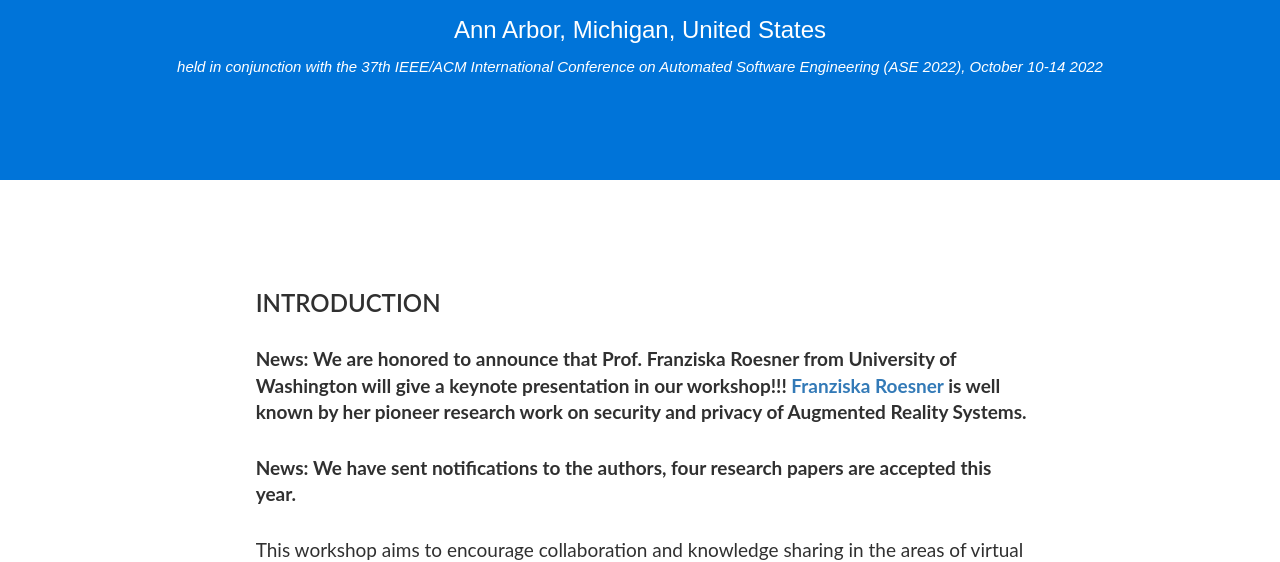
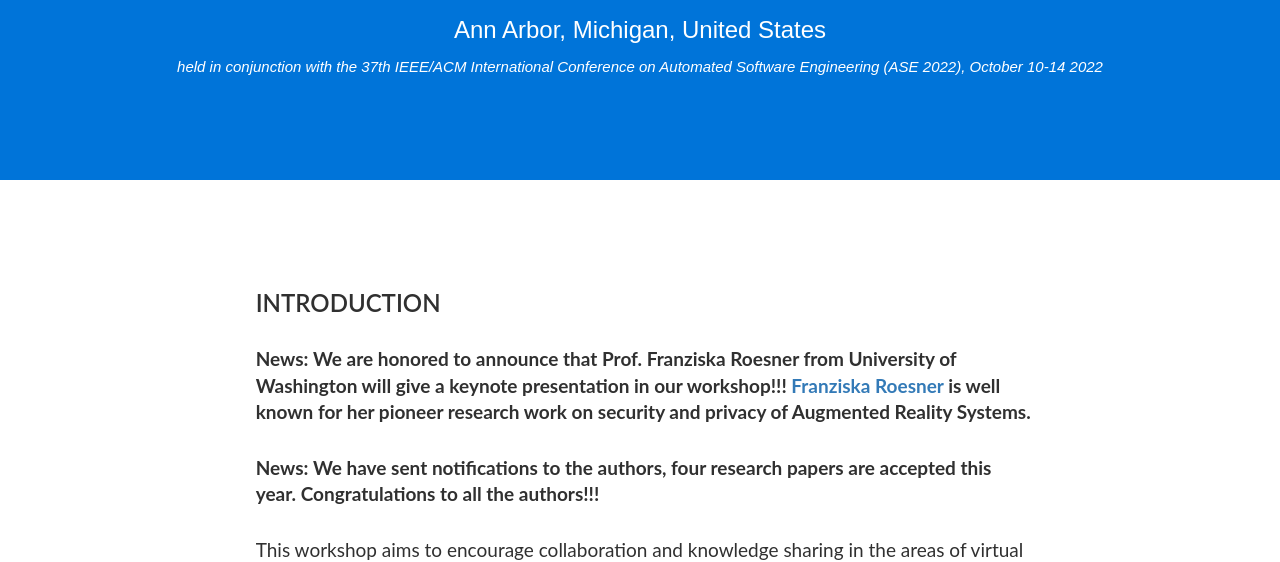
Before and after one commit to varse-series/varse2022, a plain HTML site: page index.html in a window 1280 px wide. Shown: the part 239-801 px from the top of the page. Drawn offline with Linux system fonts and the light colour scheme.

Commit message:
minor fix of news

```diff
--- a/index.html
+++ b/index.html
@@ -56,9 +56,8 @@
             <h2>Introduction</h2>
             <h4><b>
 			News: We are honored to announce that Prof. Franziska Roesner from University of Washington will give a keynote presentation in our workshop!!!<a href="https://www.franziroesner.com/">
-
-			Franziska Roesner</a> is well known by her pioneer research work on security and privacy of Augmented Reality Systems.</b></h4>
-			<h4><b>News: We have sent notifications to the authors, four research papers are accepted this year. </b></h4>
+			Franziska Roesner</a> is well known for her pioneer research work on security and privacy of Augmented Reality Systems.</b></h4>
+			<h4><b>News: We have sent notifications to the authors, four research papers are accepted this year. Congratulations to all the authors!!!</b></h4>
 
 			<h4>This workshop aims to encourage collaboration and knowledge sharing in the areas of virtual and augmented reality and software engineering, as well as to nurture a research community. VR (Virtual Reality) and AR (Augmented Reality) are emerging techniques with promising applications. Major IT companies such as Microsoft, Google, and Apple all have essential investment in the area, and Facebook even have changed its name to Meta to focus on metaverse, a concept technically largely depends on virtual reality. As VR/AR platforms such as Unity, Google ARCore, Apple ARKit, and Meta for Developers are getting more and more popular, thousands of apps have been developed to explore various VR/AR applications such as gaming, education, remote communication, computer-aided operation, etc. VR/AR software development has a lot of special concerns, such as graphics design and performance optimization, management of 3D assets, testing constraints in physical world (for AR apps), and additional privacy protection (e.g., tackling leak of head and body movement information from VR/AR devices). Meanwhile, VR/AR can be adopted as an important technique to support software engineering practices that are not possible in traditional 2D interfaces. For example, 3D visualization of code and project work space may largely enhance software productivity.
 
```
